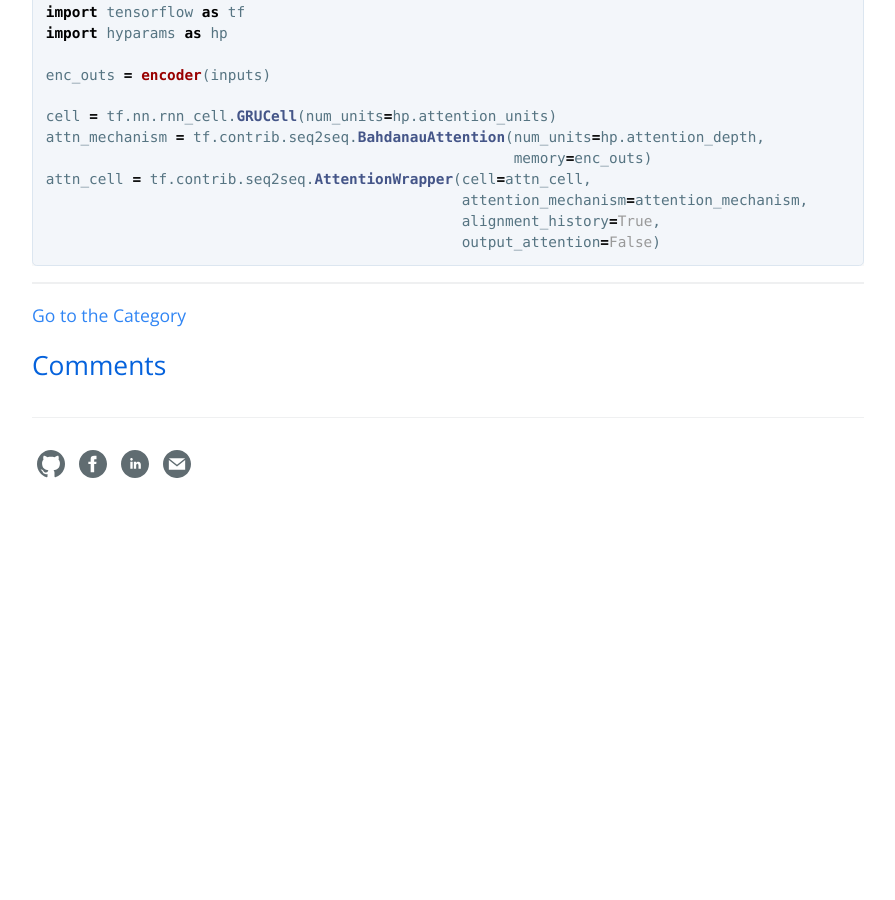
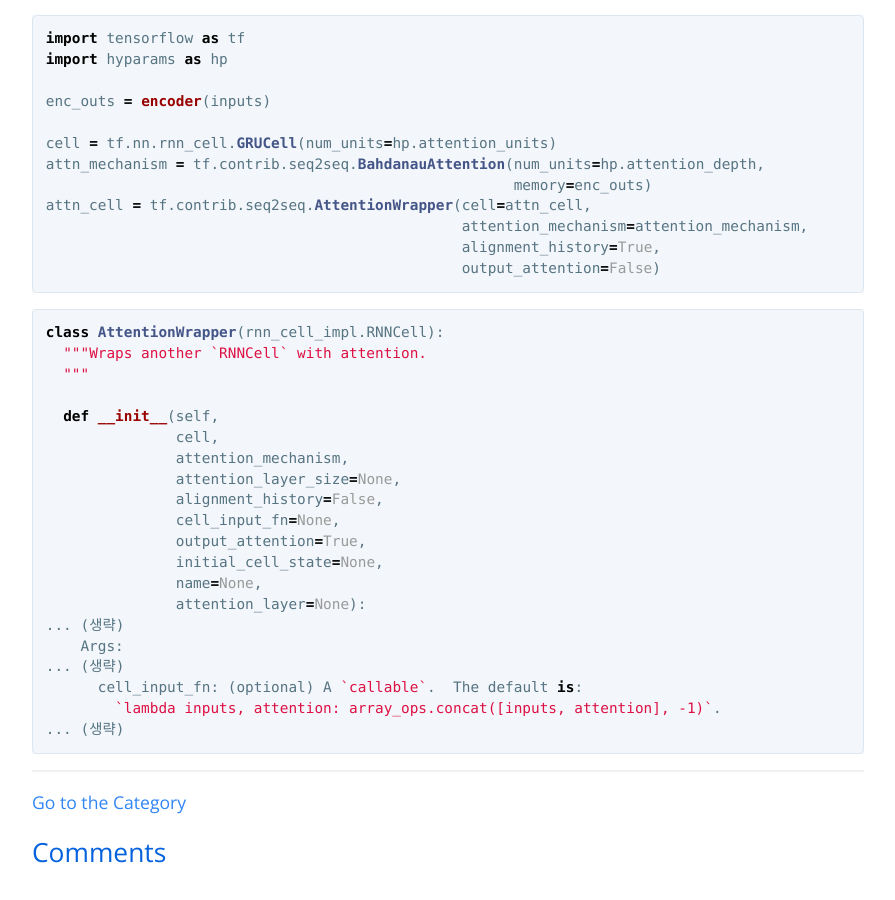
Before and after one commit to hcnoh/hcnoh.github.io, a Jekyll site: the page built from _posts/2018-12-11-bahdanau-attention.md, in a window 1280 px wide and 900 px high, scrolled down 1493 px. Shown: the whole window, without its empty margins (192-1087 px from the left). Built offline with Jekyll 4.4.1, drawn with Linux system fonts in a browser that asks for light colours; formulas are drawn with MathJax 3; comment, search, counter and statistics services are not loaded; before the commit the page ends 2025 px from its top, so only the background shows below that; some of the changed text lies outside the part shown.

Commit message:
Update 2018-12-11-bahdanau-attention.md

````diff
--- a/_posts/2018-12-11-bahdanau-attention.md
+++ b/_posts/2018-12-11-bahdanau-attention.md
@@ -59,3 +61,26 @@ attn_cell = tf.contrib.seq2seq.AttentionWrapper(cell=attn_cell,
                                                 alignment_history=True,
                                                 output_attention=False)
 ```
+
+```python
+class AttentionWrapper(rnn_cell_impl.RNNCell):
+  """Wraps another `RNNCell` with attention.
+  """
+
+  def __init__(self,
+               cell,
+               attention_mechanism,
+               attention_layer_size=None,
+               alignment_history=False,
+               cell_input_fn=None,
+               output_attention=True,
+               initial_cell_state=None,
+               name=None,
+               attention_layer=None):
+... (생략)
+    Args:
+... (생략)
+      cell_input_fn: (optional) A `callable`.  The default is:
+        `lambda inputs, attention: array_ops.concat([inputs, attention], -1)`.
+... (생략)
+```
````
Also changed, not shown: other parts of _posts/2018-12-11-bahdanau-attention.md (+2 -0 lines).
